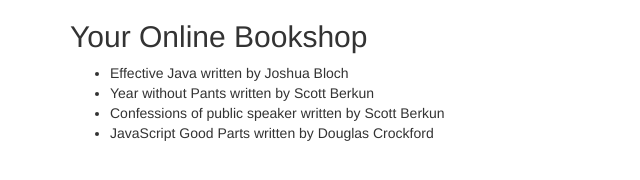
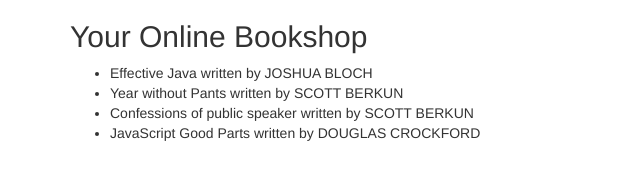
Before and after one commit to shekhargulati/day2-getting-head-around-angularjs, a website: page index.html in a window 1280 px wide. Shown: the whole page, without its empty margins (0-640 px from the left). Drawn offline with nearby package versions, Linux system fonts and the light colour scheme.

Commit message:
added uppercase to author name

```diff
--- a/index.html
+++ b/index.html
@@ -10,7 +10,7 @@
 		<h2>Your Online Bookshop</h2>
 		<ul class="unstyled">
 			<li ng-repeat="book in books">
-				<span>{{book.name}} written by {{book.author}}</span>
+				<span>{{book.name}} written by {{book.author | uppercase}}</span>
 			</li>
 		</ul>
 	</div>
```
